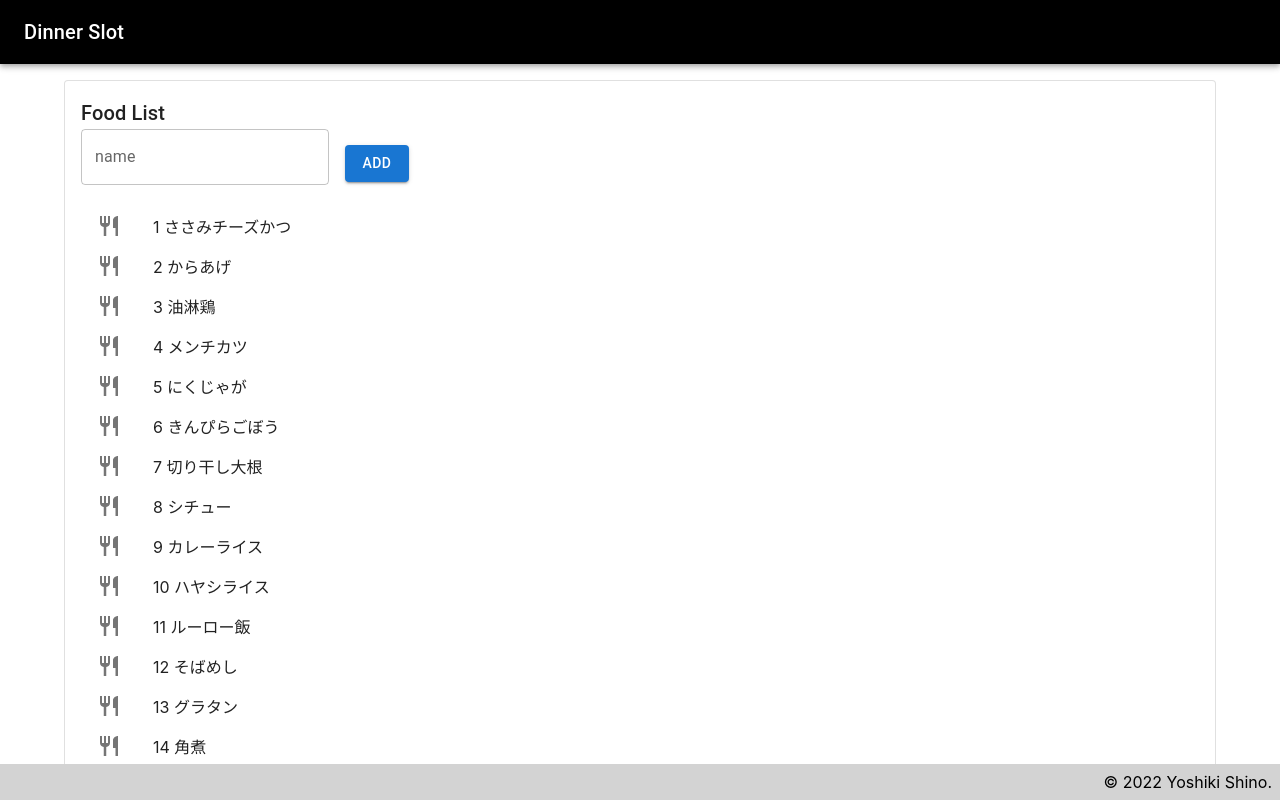
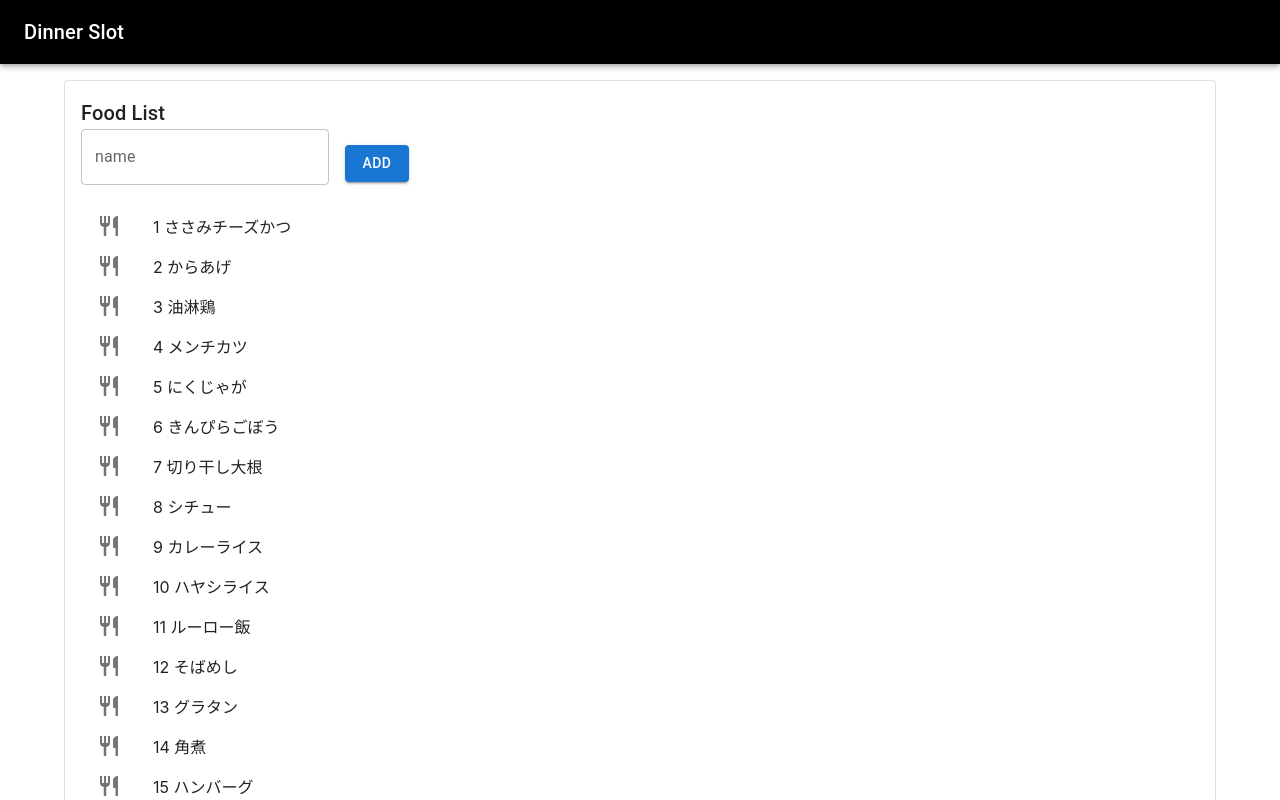
Before and after one commit to yoshikipom/dinnerslot-web, a Next.js app: page / in a window 1280 px wide. Shown: the top 800 px of the page. Built offline with nearby package versions, Linux system fonts and the light colour scheme.

Commit message:
fix: css

```diff
--- a/styles/globals.css
+++ b/styles/globals.css
@@ -19,14 +19,14 @@ a {
 .content {
 	position: relative;
     min-height: 100%;
-	padding-bottom: 3rem;
+	padding-bottom: 1rem;
 }
 
 .footer {
 	width: 100%;
 	background-color: lightgray;
 	text-align: right;
-	position: fixed;
+	/* position: fixed; */
 	/* margin-top: auto; */
 	margin-top: 1rem;
 	bottom: 0;
```
